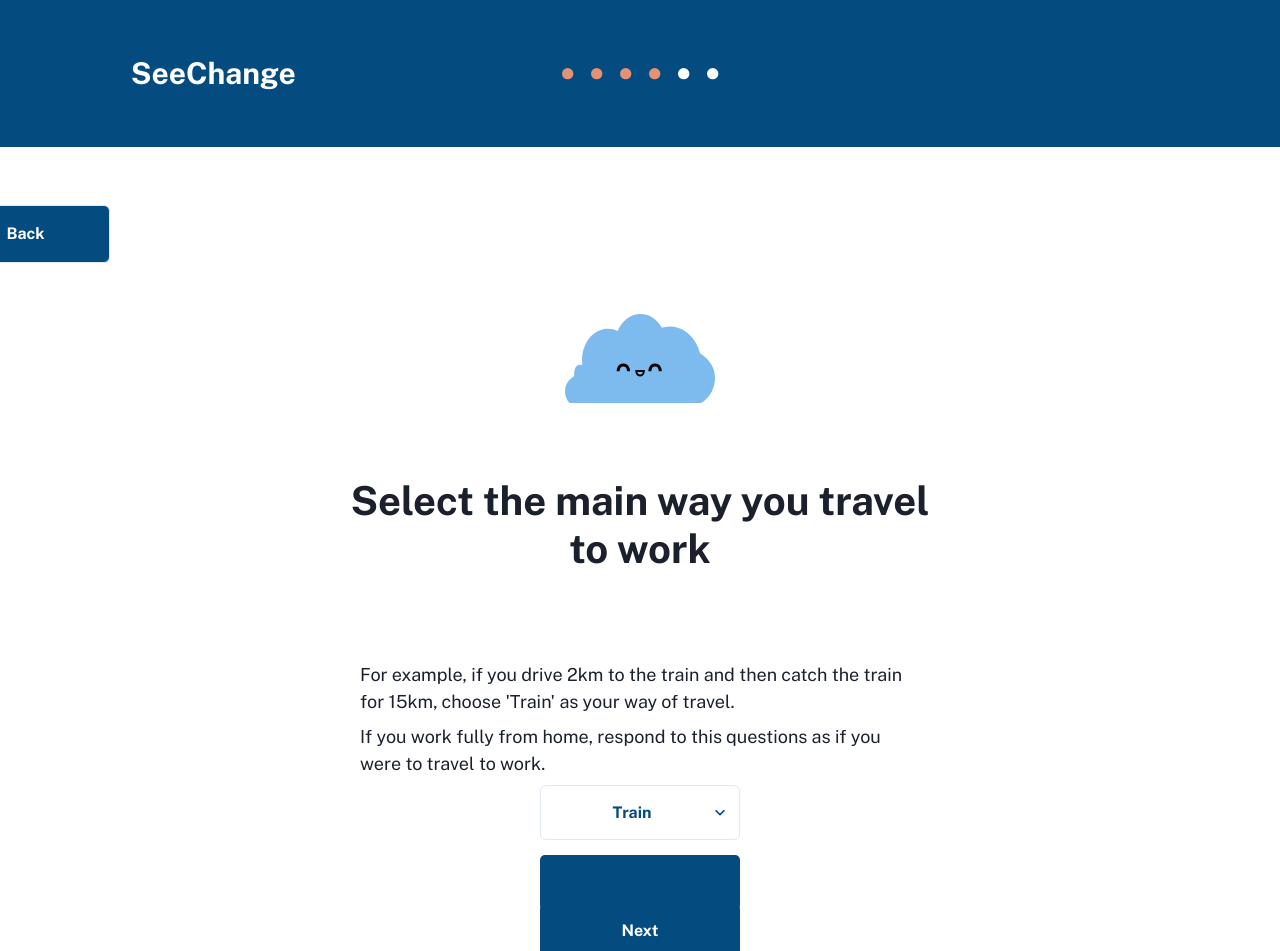
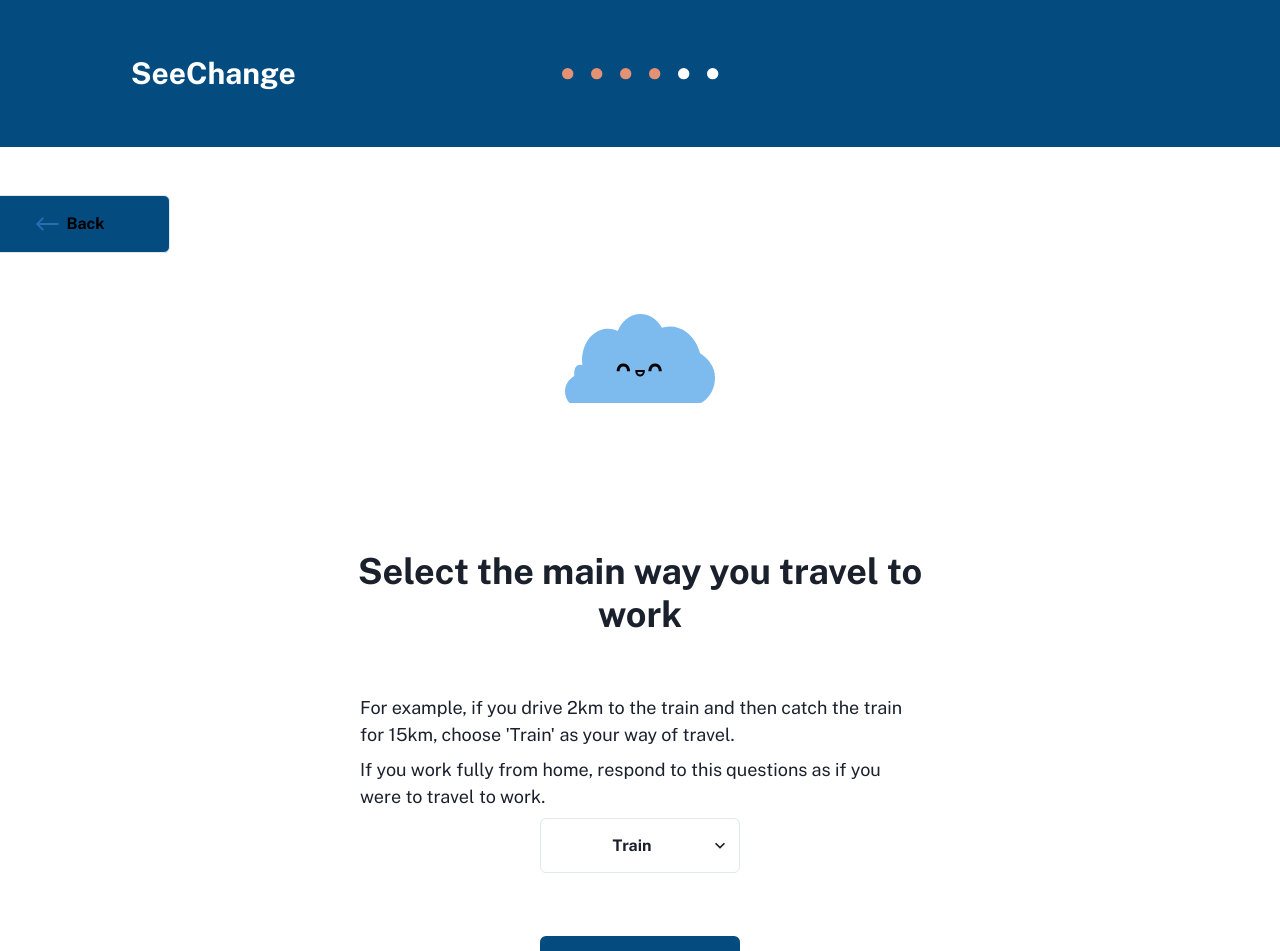
Before and after one commit to CodeforAustralia/council-emissions-calculator, a Next.js app: page /form/Question4 in a window 1280 px wide. Shown: the top 951 px of the page. Built offline with nearby package versions, Linux system fonts and the light colour scheme.

Commit message:
back button is in place after conflict resolve need further work on bg

```diff
--- a/components/LinkButton/LinkButton.jsx
+++ b/components/LinkButton/LinkButton.jsx
@@ -18,7 +18,6 @@ export default function LinkButton({
         w={width || "200px"}
         mt={12}
         p={7}
-        color="#fff"
         bg="#044B7F"
         variant={variant}
         _hover={{
@@ -52,7 +51,7 @@ export function BackButton(props) {
 export function ContinueButton(props) {
   return (
     <LinkButton {...props}>
-      <Text>Next</Text>
+      <Text color="#fff">Next</Text>
     </LinkButton>
   );
 }
--- a/pages/form/Question4.jsx
+++ b/pages/form/Question4.jsx
@@ -34,12 +34,13 @@ export default function Question4() {
     <Layout isText={true} Progress={Q4Progress}>
       <Box
         pos="absolute"
-        top="10px"
-        left="-90px"
+        top="0"
+        left="-30px"
         className="backbtn"
         bg="white"
-        color="#044b7f"
+        color="black"
         textDecoration="underline"
+        variant="ghost"
       >
         <BackButton href="/form/Question3" onClick={saveAnswers} />
       </Box>
@@ -49,12 +50,12 @@ export default function Question4() {
       </Box>
 
       <Heading
-        fontSize="40px"
-        mt="6"
-        fontWeight={700}
-        maxWidth={"624px"}
-        textAlign={"center"}
-        marginBottom={"30px"}
+      // fontSize="40px"
+      // mt="6"
+      // fontWeight={700}
+      // maxWidth={"624px"}
+      // textAlign={"center"}
+      // marginBottom={"30px"}
       >
         Select the main way you travel to work
       </Heading>
@@ -77,10 +78,10 @@ export default function Question4() {
         <Center>
           <Stack spacing="15px" justifyContent="center">
             <Select
-              maxWidth={"430px"}
+              // maxWidth={"430px"}
               textAlign="center"
               placeholder="Train"
-              color="#044B7F"
+              // color="#044B7F"
               h="55px"
               fontWeight="bold"
               onChange={(e) => setSelectedMode(e.target.value)}
@@ -99,12 +100,12 @@ export default function Question4() {
             </Select>
 
             <Box
-              maxWidth={"450px"}
-              h="55px"
-              className="nextbtn"
-              bg="#044b7f"
-              color="white"
-              borderRadius="5px"
+            // maxWidth={"450px"}
+            // h="55px"
+            // className="nextbtn"
+            // bg="#044b7f"
+            // color="white"
+            // borderRadius="5px"
             >
               <ContinueButton href="/form/Question5" onClick={saveAnswers} />
             </Box>
```
